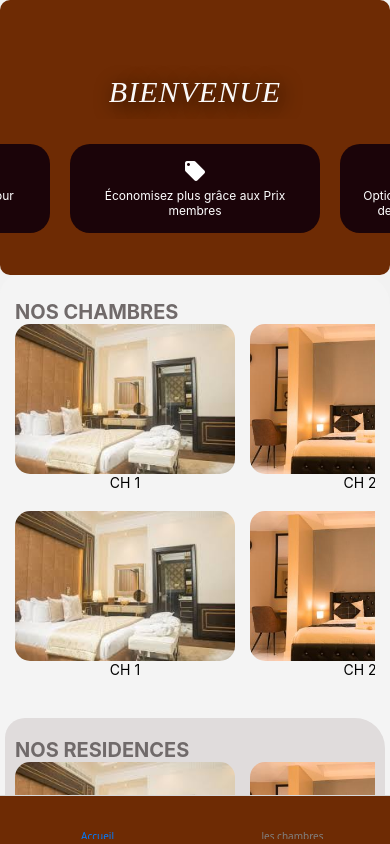
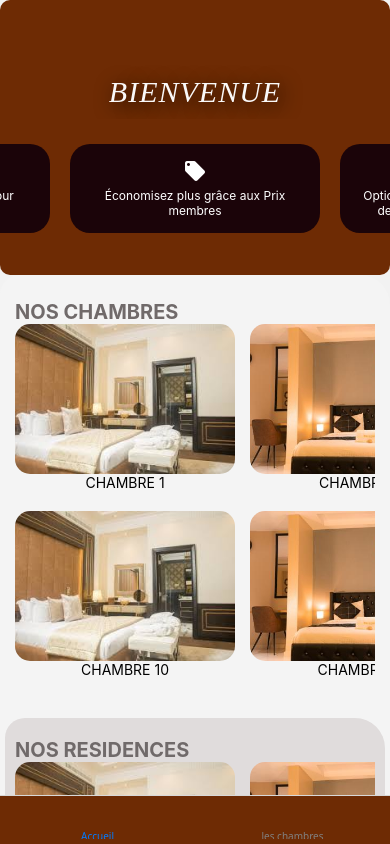
Before and after one commit to gnogouri/Htel, a React Native app: screen /Acceuil in a window 390 px wide. Built offline with nearby package versions, Linux system fonts and the light colour scheme.

Commit message:
deuxime modif

```diff
--- a/Data/datametieracceuilch.js
+++ b/Data/datametieracceuilch.js
@@ -3,24 +3,24 @@ export const categories = [
     title: 'NOS CHAMBRES',
     images: [
 
-      { id: 1, src: require('../Assets/IMG/MetierAccueil/luxe1.jpeg'), title: 'CH 1' },
-      { id: 2, src: require('../Assets/IMG/MetierAccueil/luxe2.jpg'), title: 'CH 2' },
-      { id: 3, src: require('../Assets/IMG/MetierAccueil/lux3.jpeg'), title: 'CH 3' },
-      { id: 4, src: require('../Assets/IMG/MetierAccueil/luxe4.jpg'), title: 'CH 4' },
-      { id: 5, src: require('../Assets/IMG/MetierAccueil/luxe5.jpg'), title: 'CH 5' },
-      { id: 6, src: require('../Assets/IMG/MetierAccueil/luxe6.jpg'), title: 'CH 6' },
-      { id: 7, src: require('../Assets/IMG/MetierAccueil/luxe7.jpg'), title: 'CH 7' },
-      { id: 8, src: require('../Assets/IMG/MetierAccueil/luxe8.jpg'), title: 'CH 8' },
-      { id: 9, src: require('../Assets/IMG/MetierAccueil/luxe9.jpg'), title: 'CH 9' },
+      { id: 1, src: require('../Assets/IMG/MetierAccueil/luxe1.jpeg'), title: 'CHAMBRE 1' },
+      { id: 2, src: require('../Assets/IMG/MetierAccueil/luxe2.jpg'), title: 'CHAMBRE 2' },
+      { id: 3, src: require('../Assets/IMG/MetierAccueil/lux3.jpeg'), title: 'CHAMBRE 3' },
+      { id: 4, src: require('../Assets/IMG/MetierAccueil/luxe4.jpg'), title: 'CHAMBRE 4' },
+      { id: 5, src: require('../Assets/IMG/MetierAccueil/luxe5.jpg'), title: 'CHAMBRE 5' },
+      { id: 6, src: require('../Assets/IMG/MetierAccueil/luxe6.jpg'), title: 'CHAMBRE 6' },
+      { id: 7, src: require('../Assets/IMG/MetierAccueil/luxe7.jpg'), title: 'CHAMBRE 7' },
+      { id: 8, src: require('../Assets/IMG/MetierAccueil/luxe8.jpg'), title: 'CHAMBRE 8' },
+      { id: 9, src: require('../Assets/IMG/MetierAccueil/luxe9.jpg'), title: 'CHAMBRE 9' },
     ],
   },
   {
     title: '',
     images: [
 
-      { id: 10, src: require('../Assets/IMG/MetierAccueil/luxe1.jpeg'), title: 'CH 1' },
-      { id: 11, src: require('../Assets/IMG/MetierAccueil/luxe2.jpg'), title: 'CH 2' },
-      { id: 12, src: require('../Assets/IMG/MetierAccueil/lux3.jpeg'), title: 'CH 3' },
+      { id: 10, src: require('../Assets/IMG/MetierAccueil/luxe1.jpeg'), title: 'CHAMBRE 10' },
+      { id: 11, src: require('../Assets/IMG/MetierAccueil/luxe2.jpg'), title: 'CHAMBRE 11' },
+      { id: 12, src: require('../Assets/IMG/MetierAccueil/lux3.jpeg'), title: 'CHAMBRE 12' },
     ],
   },
 ];
--- a/Data/datametierresidence.js
+++ b/Data/datametierresidence.js
@@ -3,12 +3,12 @@ export const residences = [
     title: 'NOS RESIDENCES',
     images: [
 
-      { id: 1, src: require('../Assets/IMG/MetierAccueil/luxe1.jpeg'), title: 'CH 1' },
-      { id: 2, src: require('../Assets/IMG/MetierAccueil/luxe2.jpg'), title: 'CH 2' },
-      { id: 3, src: require('../Assets/IMG/MetierAccueil/lux3.jpeg'), title: 'CH 3' },
-      { id: 4, src: require('../Assets/IMG/MetierAccueil/luxe4.jpg'), title: 'CH 4' },
-      { id: 5, src: require('../Assets/IMG/MetierAccueil/luxe5.jpg'), title: 'CH 5' },
-      { id: 6, src: require('../Assets/IMG/MetierAccueil/luxe6.jpg'), title: 'CH 6' },
+      { id: 1, src: require('../Assets/IMG/MetierAccueil/luxe1.jpeg'), title: 'RESIDENCE 1' },
+      { id: 2, src: require('../Assets/IMG/MetierAccueil/luxe2.jpg'), title: 'RESIDENCE 2' },
+      { id: 3, src: require('../Assets/IMG/MetierAccueil/lux3.jpeg'), title: 'RESIDENCE 3' },
+      { id: 4, src: require('../Assets/IMG/MetierAccueil/luxe4.jpg'), title: 'RESIDENCE 4' },
+      { id: 5, src: require('../Assets/IMG/MetierAccueil/luxe5.jpg'), title: 'RESIDENCE 5' },
+      { id: 6, src: require('../Assets/IMG/MetierAccueil/luxe6.jpg'), title: 'RESIDENCE 6' },
       { id: 7, src: require('../Assets/IMG/MetierAccueil/luxe7.jpg'), title: 'CH 7' },
       { id: 8, src: require('../Assets/IMG/MetierAccueil/luxe8.jpg'), title: 'CH 8' },
       { id: 9, src: require('../Assets/IMG/MetierAccueil/luxe9.jpg'), title: 'CH 9' },
```
